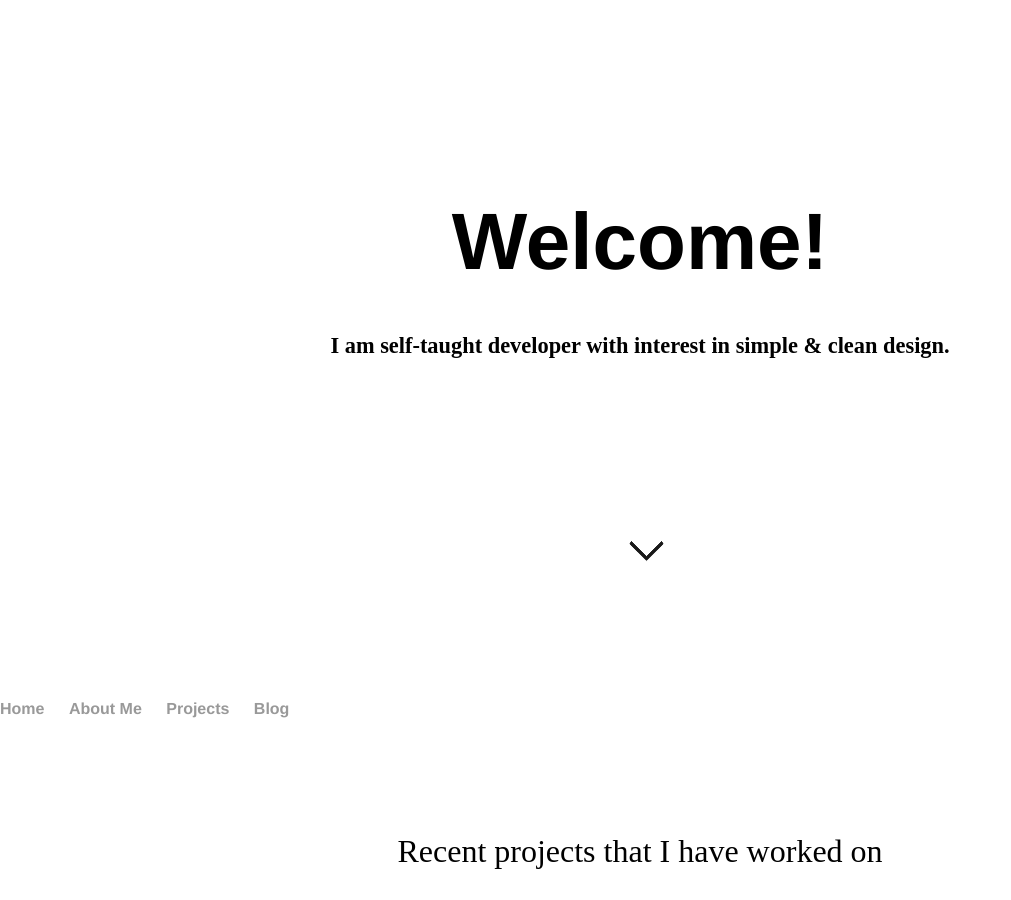
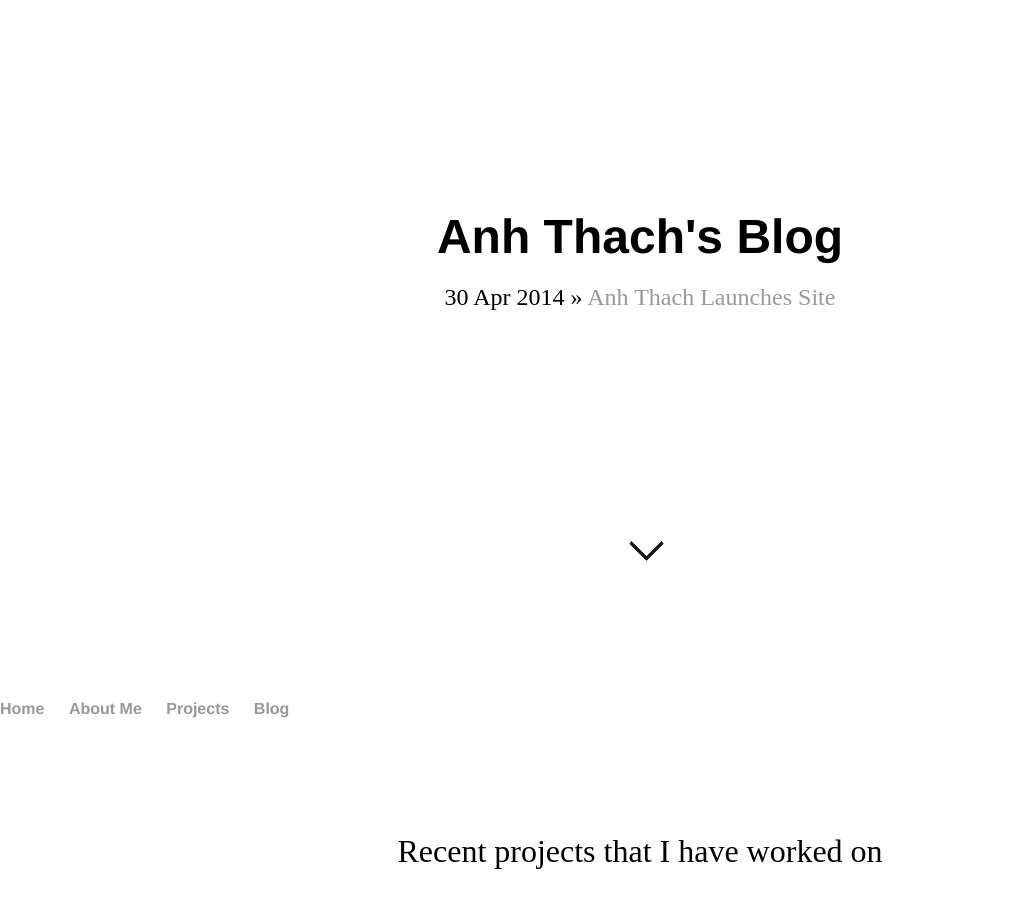
Before and after one commit to windan11/windan11.github.io, a Jekyll site: the page built from blog/index.html, in a window 1280 px wide and 900 px high. Shown: the whole window, without its empty margins (0-1011 px from the left). Built offline with Jekyll 4.4.1, drawn with Linux system fonts in a browser that asks for light colours; some of the changed text lies outside the part shown.

Commit message:
update hero

```diff
--- a/_layouts/default.html
+++ b/_layouts/default.html
@@ -8,8 +8,9 @@
 		<body>
 			<section class="hero">
 				<div class="container centered">
-					<h1 class="big-font">Welcome! </h1>
-					<h2>I am self-taught developer with interest in simple &amp clean design. </h2>
+					<div class="container">
+						{{ content }}
+					</div><!-- /.container -->
 				</div>
 				<a href="#header" id="scroll-down" address="true"></a>
 			</section>
@@ -45,11 +46,6 @@
 				</div>
 			</section>
 
-			<div class="container">
-
-			{{ content }}
-
-			</div><!-- /.container -->
 			<footer>
 	    		<ul>
 	        		<li><a href="mailto:blank@gmail.com">email</a></li>
```
